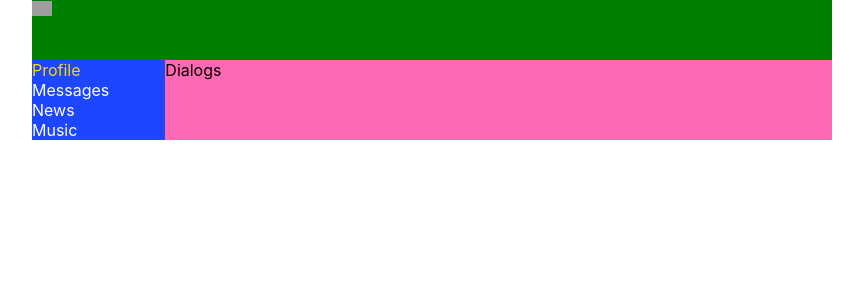
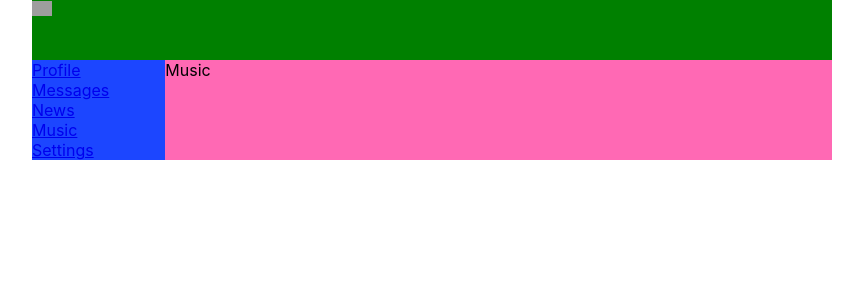
Before and after one commit to g23rom/socialPageNoda, a React (Create React App) app: page /Music in a window 1280 px wide. Shown: the top 300 px of the page, without its empty margins (208-1071 px from the left). Built offline with nearby package versions, Linux system fonts and the light colour scheme; grey boxes are pictures that could not be loaded.

Commit message:
add new packege react-router-dom5.2.0, add page News, Music, Settings

```diff
--- a/package.json
+++ b/package.json
@@ -8,6 +8,7 @@
     "@testing-library/user-event": "^12.8.3",
     "react": "^17.0.2",
     "react-dom": "^17.0.2",
+    "react-router-dom": "^5.2.0",
     "react-scripts": "4.0.3",
     "web-vitals": "^1.1.2"
   },
--- a/src/App.js
+++ b/src/App.js
@@ -1,21 +1,30 @@
+import { BrowserRouter, Route } from 'react-router-dom';
 import './App.css';
 import Dialogs from './components/Dialogs/Dialogs';
 import Header from './components/Header/Header';
 import NavBar from './components/NavBar/NavBar';
 import Profile from './components/Profile/Profile';
+import News from './components/News/News';
+import Music from './components/Music/Music';
+import Settings from './components/Settings/Settings';
 
 const App = () => {
   return (
-    <div className='app-wrapper'>
-      <Header />
-      <NavBar />
+    <BrowserRouter>
+      <div className='app-wrapper'>
+        <Header />
+        <NavBar />
 
-      <div className = 'app-wrapper-content'>
-      <Dialogs />
+        <div className='app-wrapper-content'>
+          <Route path="/Dialogs" component={Dialogs} />
+          <Route path="/Profile" component={Profile} />
+          <Route path="/News" component={News} />
+          <Route path="/Music" component={Music} />
+          <Route path="/Settings" component={Settings} />
+        </div>
       </div>
+    </BrowserRouter>
 
-      {/* <Profile /> */}
-    </div>
   );
 }
 
--- /dev/null
+++ b/src/components/Music/Music.jsx
@@ -0,0 +1,10 @@
+import s from './Music.module.css'
+
+const Music = (props) => {
+    return (
+        <div>
+            Music
+        </div>
+    )};
+
+export default Music;
--- a/src/components/NavBar/NavBar.jsx
+++ b/src/components/NavBar/NavBar.jsx
@@ -3,16 +3,19 @@
 const NavBar = () => {
     return <nav className={s.nav}>
     <div className = {`${s.item} ${s.active}`} >
-      <a>Profile</a>
+      <a href = "/profile">Profile</a>
     </div>
     <div className = {s.item}>
-      <a>Messages</a>
+      <a href = "/dialogs">Messages</a>
     </div>
     <div className = {s.item}>
-      <a>News</a>
+      <a href = "/news">News</a>
     </div>
     <div className = {s.item}>
-      <a>Music</a>
+      <a href = "/music">Music</a>
+    </div>
+    <div className = {s.item}>
+      <a href = "/settings">Settings</a>
     </div>
   </nav>
 }
--- /dev/null
+++ b/src/components/News/News.jsx
@@ -0,0 +1,10 @@
+import s from './News.module.css'
+
+const News = (props) => {
+    return (
+        <div>
+            News
+        </div>
+    )};
+
+export default News;
--- /dev/null
+++ b/src/components/Settings/Settings.jsx
@@ -0,0 +1,10 @@
+import s from './Settings.module.css'
+
+const Settings = (props) => {
+    return (
+        <div>
+            Settings
+        </div>
+    )};
+
+export default Settings;
```
Also changed, not shown: src/components/Music/Music.module.css (added), src/components/News/News.module.css (added), src/components/Settings/Settings.module.css (added), 1 other file (tests, documents, lock files or other folders).
